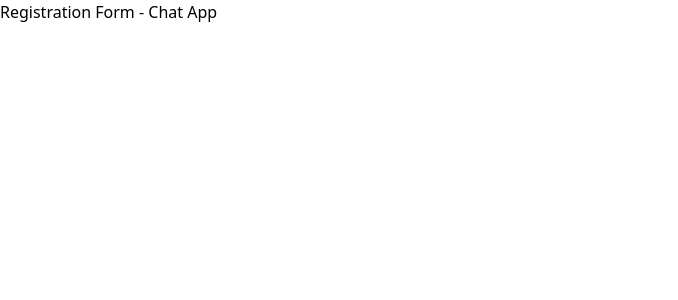
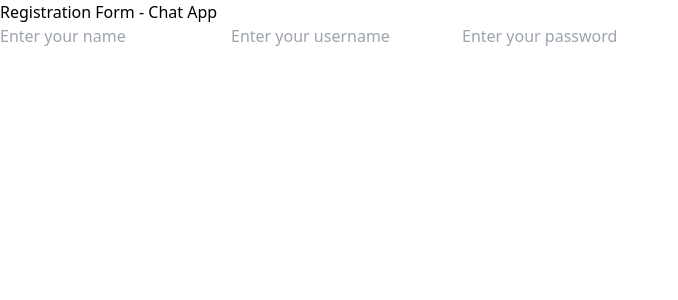
Before and after one commit to manojtsx/Chat-App, a React (Vite) app: page /register in a window 1280 px wide. Shown: the top 300 px of the page, without its empty margins (0-678 px from the left). Built offline with nearby package versions, Linux system fonts and the light colour scheme.

Commit message:
added inputbox

```diff
--- a/src/components/RegisterComp.jsx
+++ b/src/components/RegisterComp.jsx
@@ -1,5 +1,5 @@
 import React from 'react'
-import InputText from './mini-components/InputText';
+import InputBox from './mini-components/InputBox';
 
 const RegisterComp = () => {
   const registerUser = (event) =>{
@@ -9,7 +9,9 @@ const RegisterComp = () => {
     <div>
       <h1>Registration Form - Chat App</h1>
       <form  onSubmit={registerUser}>
-        <InputText type="text" />
+        <InputBox type="text" placeholder="Enter your name"/>
+        <InputBox type="text" placeholder="Enter your username"/>
+        <InputBox type="password" placeholder="Enter your password"/>
       </form>
     </div>
   )
--- /dev/null
+++ b/src/components/mini-components/InputBox.jsx
@@ -0,0 +1,11 @@
+import React from 'react'
+
+const InputBox = ({type,placeholder, onChange, name, value}) => {
+  return (
+    <>
+        <input type={type} className='border outline-none placeholder:text-gray-600 px-3 py-2' placeholder={placeholder} onChange={onChange} name={name} value={value} />
+    </>
+  )
+}
+
+export default InputBox
--- a/src/components/mini-components/InputText.jsx
+++ /dev/null
@@ -1,11 +0,0 @@
-import React from 'react'
-
-const InputText = ({type}) => {
-  return (
-    <>
-        <input type={type} className='border outline-none'/>
-    </>
-  )
-}
-
-export default InputText
```
